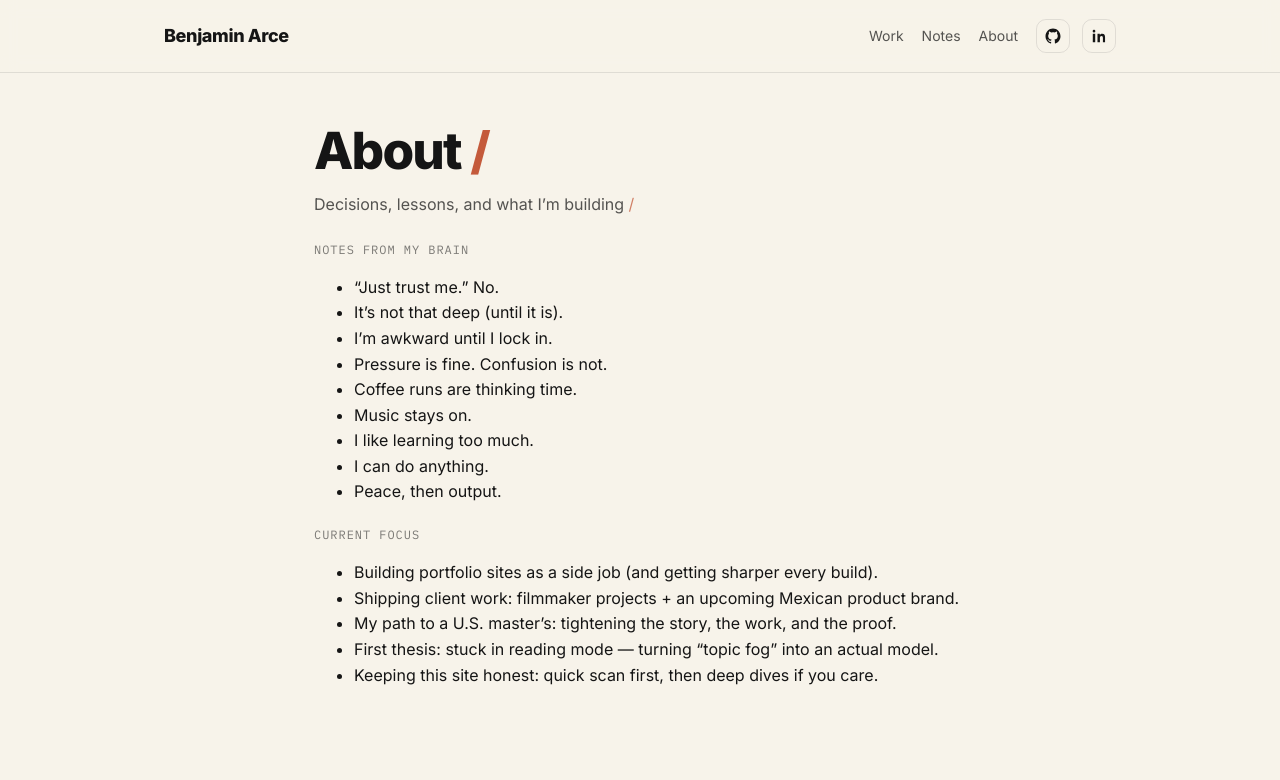
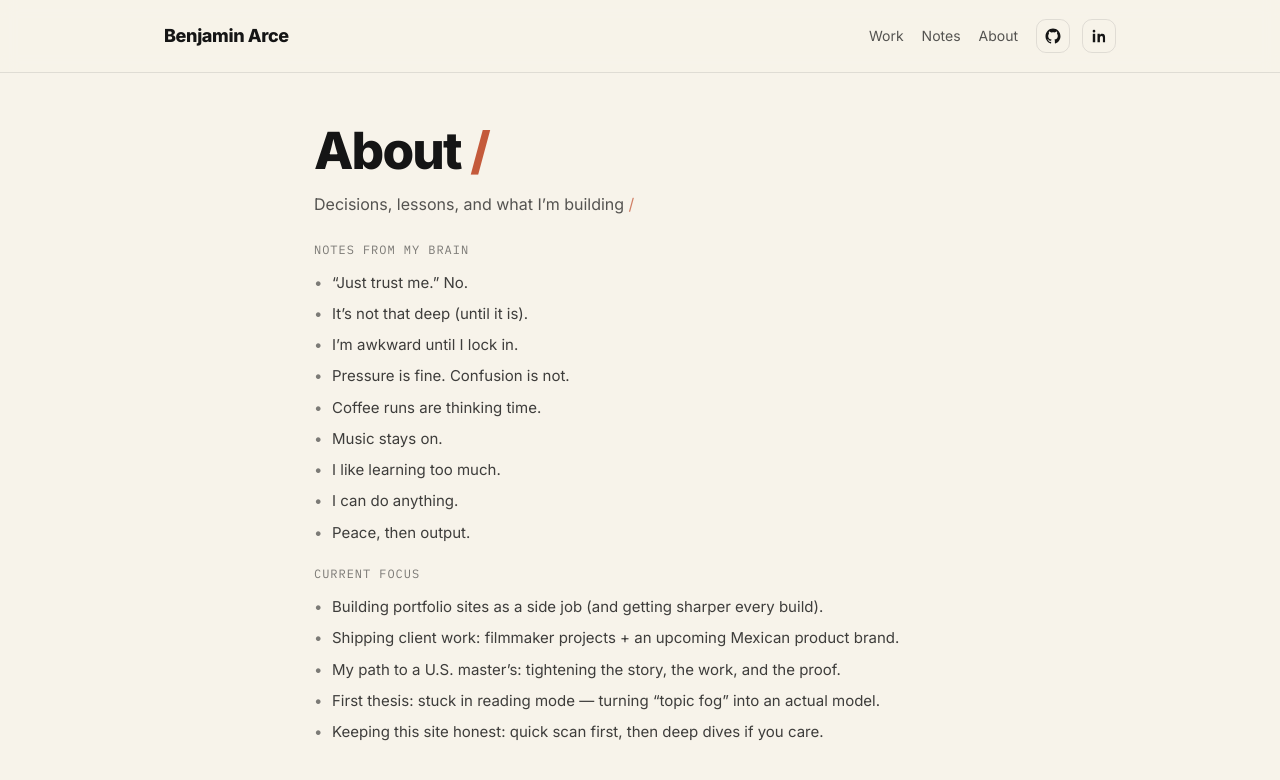
Before and after one commit to benjaminarce-cloud/arcev2-portfolio, a Next.js app: page /about in a window 1280 px wide. Shown: the top 780 px of the page. Built offline with nearby package versions, Linux system fonts and the light colour scheme.

Commit message:
Update globals.css

```diff
--- a/src/app/globals.css
+++ b/src/app/globals.css
@@ -310,3 +310,27 @@ a {
     font-size: 20px;
   }
 }
+
+/* About lists — make bullets feel designed */
+.bullets {
+  margin: 12px 0 0;
+  padding-left: 0;
+  list-style: none;
+}
+
+.bullets li {
+  position: relative;
+  padding-left: 18px;
+  margin: 8px 0;
+  color: rgba(21, 21, 21, 0.82);
+  font-size: 15px;
+  line-height: 1.55;
+}
+
+.bullets li::before {
+  content: "•";
+  position: absolute;
+  left: 0;
+  top: 0;
+  color: rgba(21, 21, 21, 0.55);
+}
```
